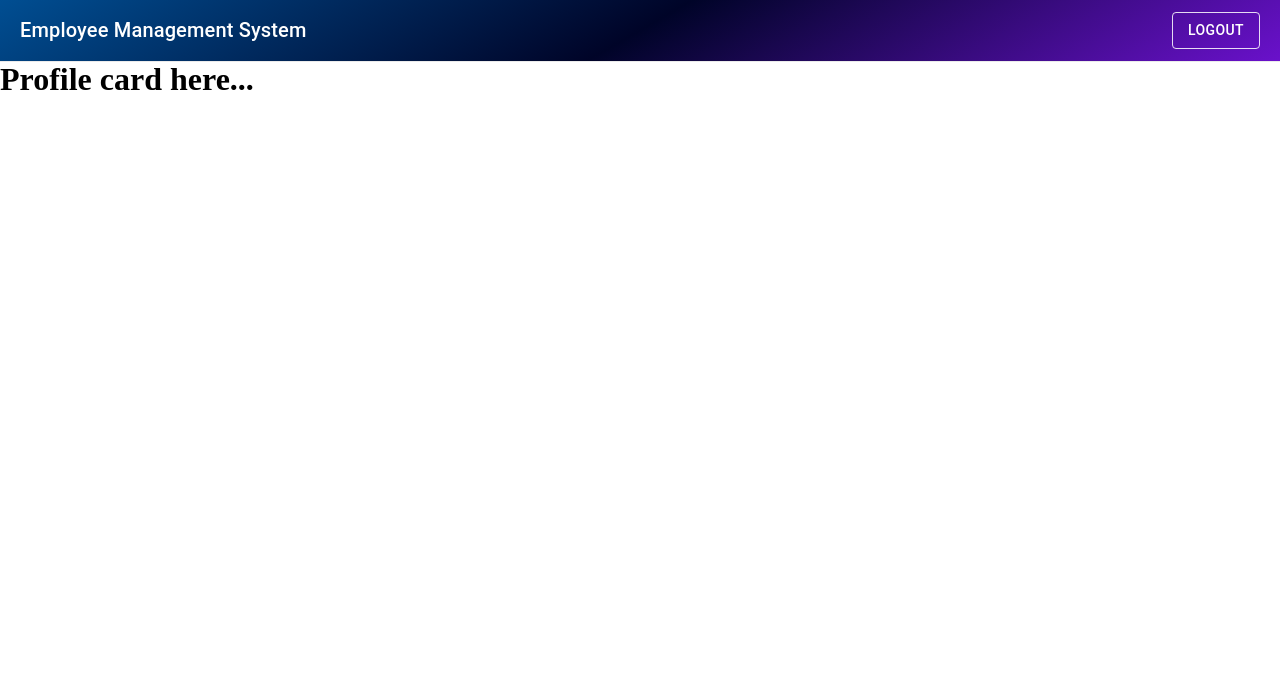
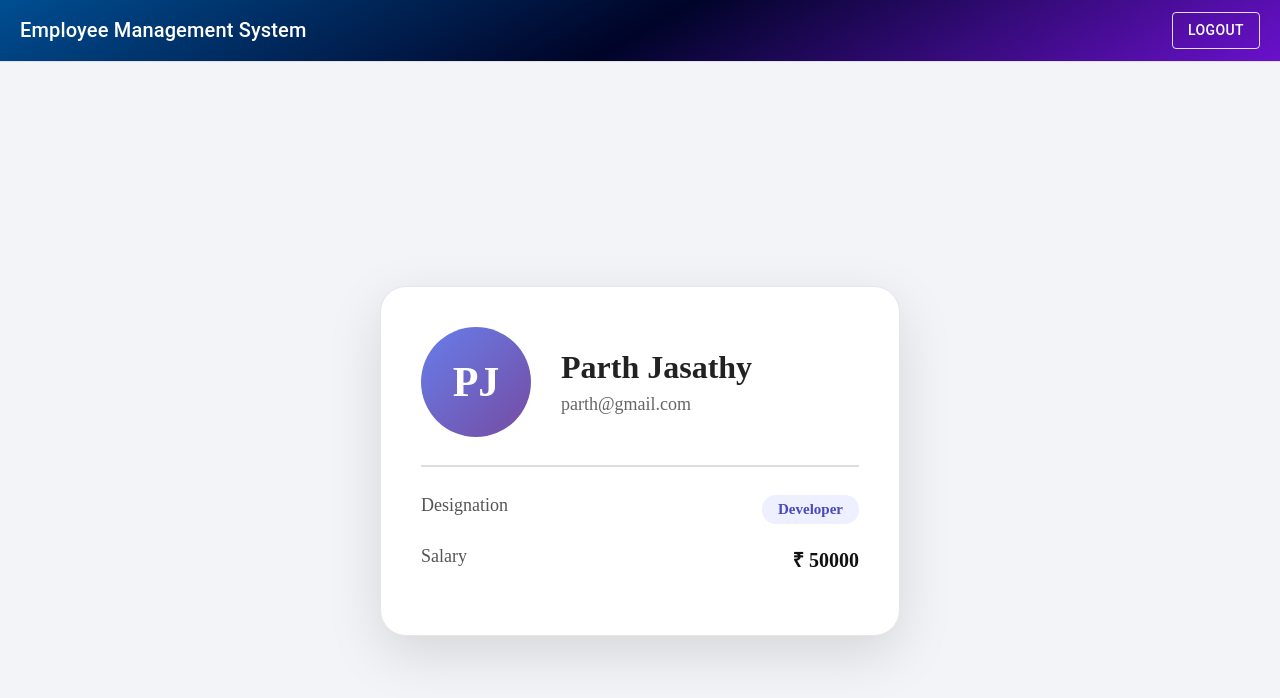
Before and after one commit to Ishitav01/Employee-Management-System-EMS-, a React app in the folder Frontend/: page /user in a window 1280 px wide. Shown: the top 698 px of the page. Built offline with nearby package versions, Linux system fonts and the light colour scheme; the HTML template or start-up script is replaced by a standard one.

Commit message:
profile card added

```diff
--- a/Frontend/src/pages/ProfileCard.jsx
+++ b/Frontend/src/pages/ProfileCard.jsx
@@ -1,7 +1,38 @@
-import React from 'react'
+import React from "react";
+import "../styles/ProfileCard.css";
 
-export default function ProfileCard() {
+export default function ProfileCard({ name, email, designation, salary }) {
+   name = "Parth Jasathy"
+   email = "parth@gmail.com"
+   designation = "Developer"
+   salary = 50000
+  const initials =
+    name?.split(" ").map((n) => n[0]).join("").toUpperCase() || "?";
+
   return (
-    <div><h1>Profile card here...</h1></div>
-  )
+    <div className="profile-page">
+      <div className="profile-card">
+        <div className="profile-top">
+          <div className="profile-avatar">{initials}</div>
+
+          <div className="profile-info">
+            <h2 className="profile-name">{name}</h2>
+            <p className="profile-email">{email}</p>
+          </div>
+        </div>
+
+        <div className="profile-divider"></div>
+
+        <div className="profile-detail">
+          <span className="label">Designation</span>
+          <span className="value designation-tag">{designation}</span>
+        </div>
+
+        <div className="profile-detail">
+          <span className="label">Salary</span>
+          <span className="value salary-text">₹ {salary}</span>
+        </div>
+      </div>
+    </div>
+  );
 }
--- /dev/null
+++ b/Frontend/src/styles/ProfileCard.css
@@ -0,0 +1,99 @@
+/* Full page center alignment */
+.profile-page {
+  width: 100%;
+  height: 100vh;
+  background: #f3f4f7;
+  display: flex;
+  justify-content: center;
+  align-items: center;
+  padding: 30px;
+}
+
+/* Bigger Card */
+.profile-card {
+  width: 520px;
+  padding: 40px;
+  border-radius: 26px;
+  background: #fff;
+  box-shadow: 0px 18px 55px rgba(0, 0, 0, 0.12);
+  border: 1px solid #e6e6e6;
+  transition: 0.25s ease-in-out;
+}
+
+.profile-card:hover {
+  transform: translateY(-6px);
+  box-shadow: 0px 22px 65px rgba(0, 0, 0, 0.16);
+}
+
+/* Top section */
+.profile-top {
+  display: flex;
+  align-items: center;
+  gap: 30px;
+}
+
+/* Bigger Avatar */
+.profile-avatar {
+  width: 110px;
+  height: 110px;
+  border-radius: 50%;
+  background: linear-gradient(135deg, #667eea, #764ba2);
+  color: #fff;
+  font-size: 42px;
+  font-weight: 700;
+  display: flex;
+  justify-content: center;
+  align-items: center;
+}
+
+/* Name + Email bigger */
+.profile-name {
+  margin: 0;
+  font-size: 32px;
+  font-weight: 700;
+  color: #222;
+}
+
+.profile-email {
+  margin-top: 8px;
+  font-size: 18px;
+  color: #666;
+}
+
+/* Thicker Divider */
+.profile-divider {
+  height: 2px;
+  background: #ddd;
+  margin: 28px 0;
+}
+
+/* Bigger Rows */
+.profile-detail {
+  display: flex;
+  justify-content: space-between;
+  margin-bottom: 22px;
+}
+
+.label {
+  font-size: 18px;
+  color: #555;
+}
+
+.value {
+  font-weight: 700;
+  font-size: 20px;
+}
+
+/* Bigger chips */
+.designation-tag {
+  padding: 6px 16px;
+  background: #eef0ff;
+  color: #4749bf;
+  border-radius: 14px;
+  font-size: 15px;
+}
+
+.salary-text {
+  font-size: 20px;
+  color: #111;
+}
```
Also changed, not shown: Frontend/src/components/Profile.jsx (added, +50 -0 lines).
